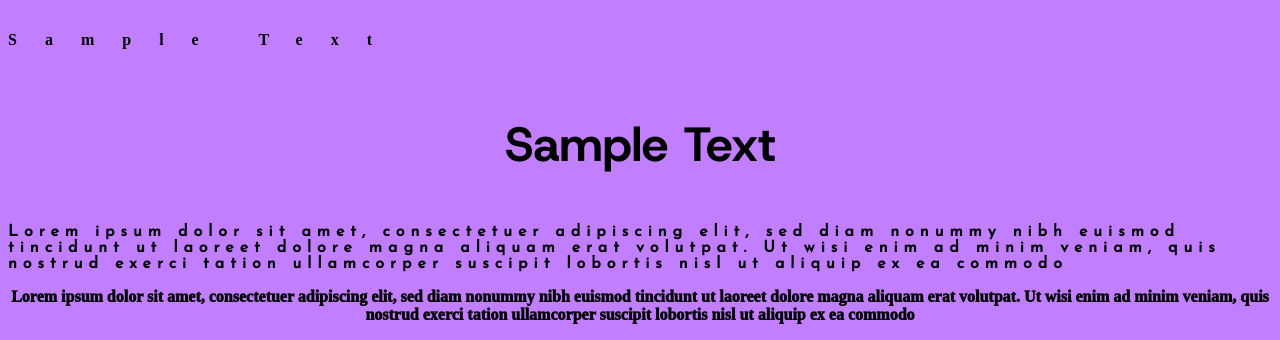
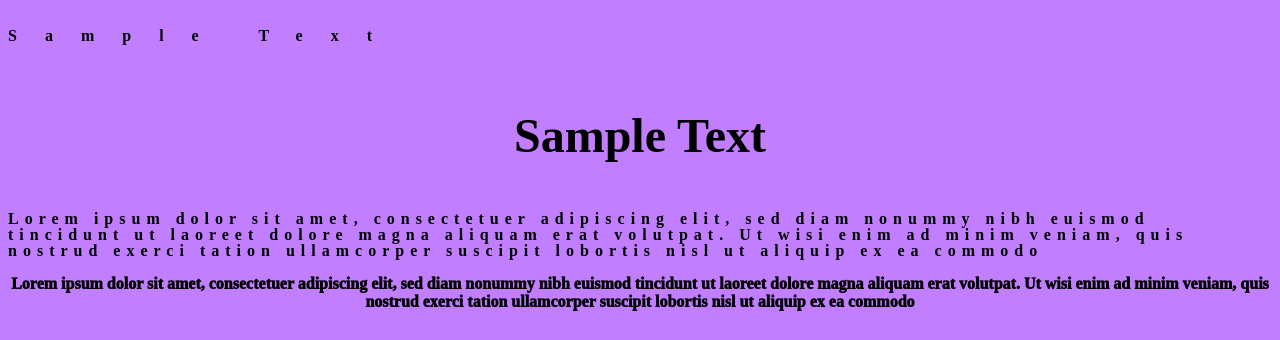
Before and after one commit to w0476929/Web-1, a plain HTML site: page type-workshop/type.html in a window 1280 px wide. Shown: the part 683-1023 px from the top of the page. Drawn offline with nearby package versions, Linux system fonts and the light colour scheme; files whose address does not match are found by name; a web font is replaced by a local one.

Commit message:
Update styles.css
testing

```diff
--- a/type-workshop/styles.css
+++ b/type-workshop/styles.css
@@ -1,4 +1,4 @@
-@font-face {
+/*@font-face {
     font-family: "lato";
     src: url(../fonts/lato/lato-black.ttf);
 }
@@ -47,7 +47,7 @@
     font-family: "roboto_slab";
     src: url(../fonts/roboto_slab/static/robotoslab-extrabold.ttf);
 }
-
+*/
 body {
     background-color:#c17fff;
 }
```
